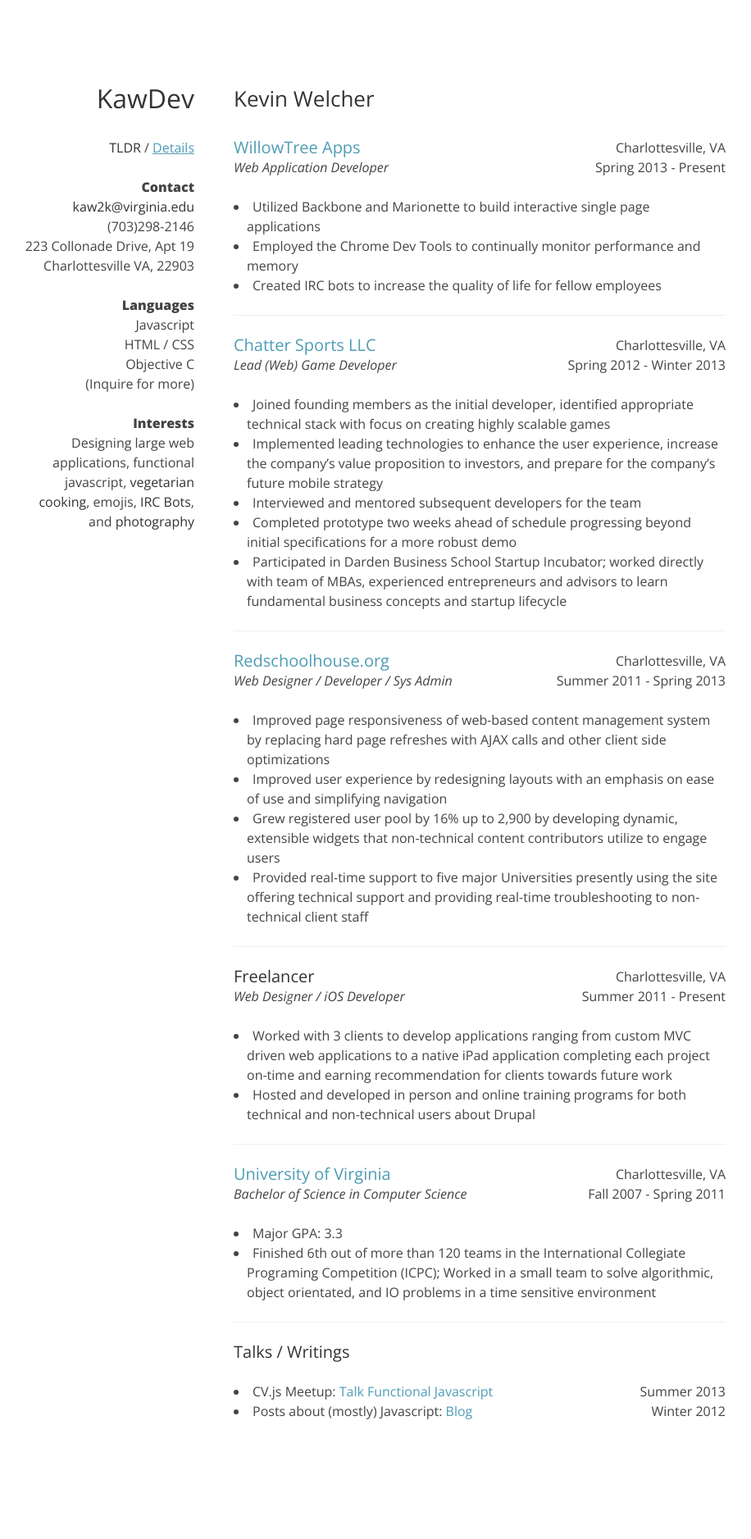
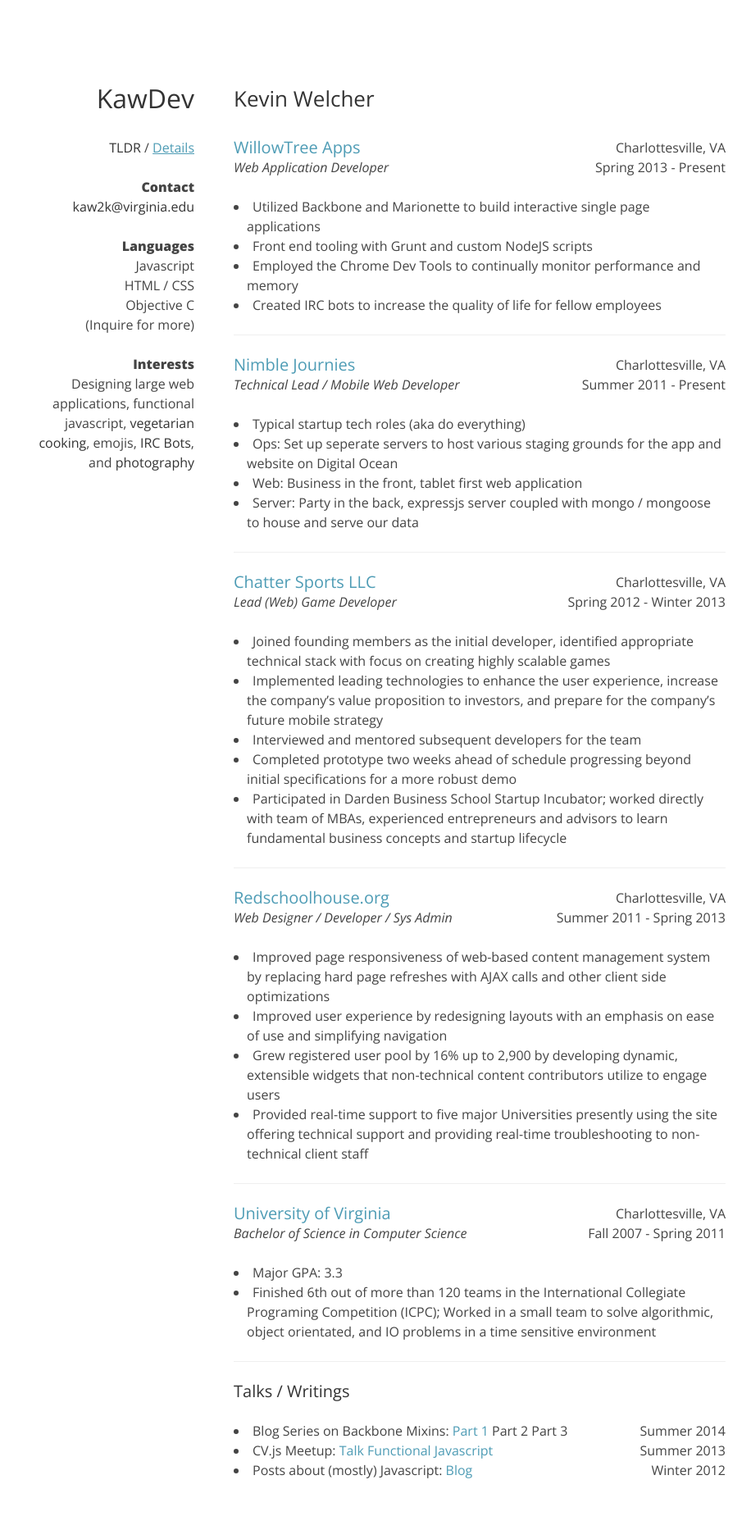
Before and after one commit to kaw2k/kaw2k.github.com, a Jekyll site: the page built from resume/index.html, in a window 1280 px wide. Shown: the whole page at 82% size, without its empty margins (185-1101 px from the left). Built offline with Jekyll 4.4.1, drawn with Linux system fonts in a browser that asks for light colours; nearby versions of some CDN libraries; Markdown is read by kramdown in place of the engine named in the settings; before the commit the page ends 1805 px from its top, so only the background shows below that.

Commit message:
Update index.html

```diff
--- a/resume/index.html
+++ b/resume/index.html
@@ -44,9 +44,6 @@
                 <li>
                     <strong>Contact</strong><br>
                     <a href="mailto:kaw2k@virginia.edu">kaw2k@virginia.edu</a><br>
-                    (703)298-2146<br>
-                    223 Collonade Drive, Apt 19<br>
-                    Charlottesville VA, 22903
                 </li>
                 <li>
                     <strong>Languages</strong><br>
@@ -79,11 +76,29 @@
                  </p>
                  <ul class="full">
                     <li>Utilized Backbone and Marionette to build interactive single page applications</li>
+                    <li>Front end tooling with Grunt and custom NodeJS scripts</li>
                     <li>Employed the Chrome Dev Tools to continually monitor performance and memory</li>
                     <li>Created IRC bots to increase the quality of life for fellow employees</li>
                  </ul>
             </section>
 
+            <section>
+                <h3><a href="http://nimblejourney.com/">Nimble Journies</a></h3>
+                <em>Technical Lead / Mobile Web Developer</em>
+                 <div class="info">
+                    <span class="place">Charlottesville, VA</span><br>
+                    <span class="time">Summer 2011 - Present</span>
+                 </div>
+                 <p class="tldr">
+                    Who needs evenings to relax? Evenings are for starting businesses!
+                 </p>
+                 <ul class="full">
+                     <li>Typical startup tech roles (aka do everything)</li>
+                     <li>Ops: Set up seperate servers to host various staging grounds for the app and website on Digital Ocean</li>
+                     <li>Web: Business in the front, tablet first web application</li>
+                     <li>Server: Party in the back, expressjs server coupled with mongo / mongoose to house and serve our data</li>
+                 </ul>
+            </section>
 
 
             <section>
@@ -124,25 +139,6 @@
             </section>
 
 
-
-            <section>
-                <h3>Freelancer</h3>
-                <em>Web Designer / iOS Developer</em>
-                 <div class="info">
-                    <span class="place">Charlottesville, VA</span><br>
-                    <span class="time">Summer 2011 - Present</span>
-                 </div>
-                 <p class="tldr">
-                    To stay sharp and keep learning, I freelance iOS development in my off hours
-                 </p>
-                 <ul class="full">
-                     <li>Worked with 3 clients to develop applications ranging from custom MVC driven web applications to a native iPad application completing each project on-time and earning recommendation for clients towards future work</li>
-                     <li>Hosted and developed in person and online training programs for both technical and non-technical users about Drupal</li>
-                 </ul>
-            </section>
-
-
-
             <section>
                 <h3><a href="http://www.virginia.edu/">University of Virginia</a></h3>
                 <em>Bachelor of Science in Computer Science</em>
@@ -164,6 +160,10 @@
             <section>
                 <h3>Talks / Writings</h3>
                 <ul>
+                    <li>
+                        Blog Series on Backbone Mixins: <a href="http://www.willowtreeapps.com/blog/intelligent-mixins-with-backbone/">Part 1</a> Part 2 Part 3
+                        <span class="pull-right">Summer 2014</span>
+                    </li>
                     <li>
                         CV.js Meetup: <a href="http://kaw2k.github.io/posts/meetup-post/">Talk Functional Javascript</a>
                         <span class="pull-right">Summer 2013</span>
```
